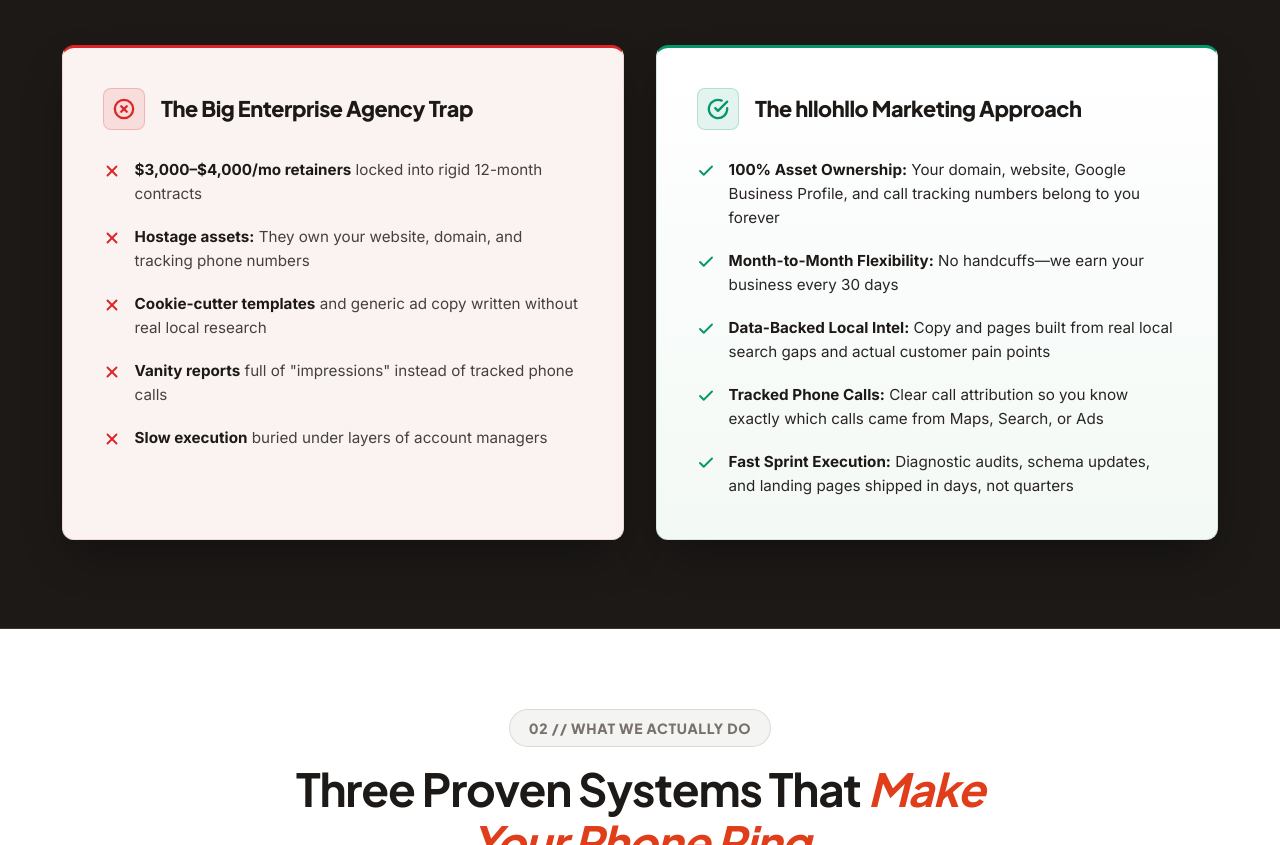
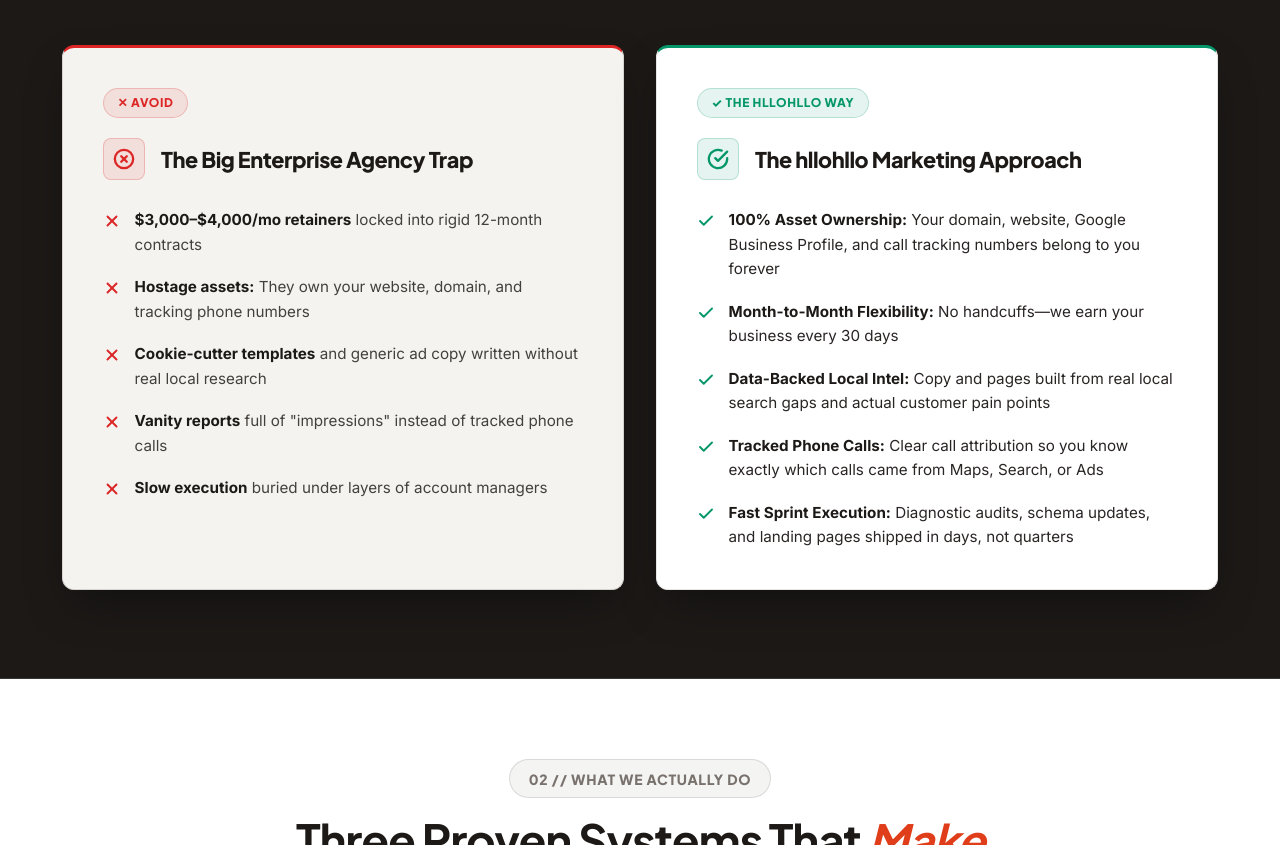
Before and after one commit to junonino/hellohello, a plain HTML site: page index.html in a window 1280 px wide. Shown: the part 1213-2058 px from the top of the page. Drawn offline with Linux system fonts and the light colour scheme.

Commit message:
Implement Option A comparison cards with micro-status badges

```diff
--- a/index.html
+++ b/index.html
@@ -32,7 +32,7 @@
   <link rel="icon" type="image/png" href="assets/hhlohllomktg-logo.png">
 
   <!-- Master Stylesheet -->
-  <link rel="stylesheet" href="styles.css?v=16">
+  <link rel="stylesheet" href="styles.css?v=17">
 
   <!-- Structured Data / JSON-LD -->
   <script type="application/ld+json">
@@ -256,6 +256,9 @@
         <div class="comparison-grid">
           <!-- Left Card: The Big Enterprise Agency Trap -->
           <div class="comparison-card card-negative" id="card-legacy-trap">
+            <div style="display: flex; align-items: center; justify-content: space-between; margin-bottom: 1.25rem;">
+              <span class="status-pill status-pill-neg">✕ Avoid</span>
+            </div>
             <div class="comparison-card-header">
               <div class="comp-icon comp-icon-neg">
                 <svg width="22" height="22" viewBox="0 0 24 24" fill="none" stroke="currentColor" stroke-width="2.5" stroke-linecap="round" stroke-linejoin="round"><circle cx="12" cy="12" r="10"></circle><line x1="15" y1="9" x2="9" y2="15"></line><line x1="9" y1="9" x2="15" y2="15"></line></svg>
@@ -291,6 +294,9 @@
 
           <!-- Right Card: The hllohllo Marketing Approach -->
           <div class="comparison-card card-positive" id="card-hllohllo-way">
+            <div style="display: flex; align-items: center; justify-content: space-between; margin-bottom: 1.25rem;">
+              <span class="status-pill status-pill-pos">✓ The hllohllo Way</span>
+            </div>
             <div class="comparison-card-header">
               <div class="comp-icon comp-icon-pos">
                 <svg width="22" height="22" viewBox="0 0 24 24" fill="none" stroke="currentColor" stroke-width="2.5" stroke-linecap="round" stroke-linejoin="round"><path d="M22 11.08V12a10 10 0 1 1-5.93-9.14"></path><polyline points="22 4 12 14.01 9 11.01"></polyline></svg>
--- a/styles.css
+++ b/styles.css
@@ -75,7 +75,9 @@
 }
 
 /* Base Reset & Defaults */
-*, *::before, *::after {
+*,
+*::before,
+*::after {
   box-sizing: border-box;
   margin: 0;
   padding: 0;
@@ -114,7 +116,10 @@ a:hover {
   color: var(--blue-anchor-hover);
 }
 
-button, input, select, textarea {
+button,
+input,
+select,
+textarea {
   font-family: var(--font-sans);
   font-size: inherit;
 }
@@ -129,7 +134,8 @@ button, input, select, textarea {
 /* ==========================================================================
    Editorial Serif Display Headlines + Bold Utilitarian Sans Cards
    ========================================================================== */
-h1, h2 {
+h1,
+h2 {
   font-family: var(--font-serif);
   font-weight: 700;
   line-height: 1.15;
@@ -138,7 +144,10 @@ h1, h2 {
   font-optical-sizing: auto;
 }
 
-h3, h4, h5, h6 {
+h3,
+h4,
+h5,
+h6 {
   font-family: var(--font-sans);
   font-weight: 800;
   line-height: 1.25;
@@ -423,8 +432,13 @@ button.btn-secondary:hover {
 }
 
 @keyframes marquee-slow {
-  0% { transform: translateX(0); }
-  100% { transform: translateX(-50%); }
+  0% {
+    transform: translateX(0);
+  }
+
+  100% {
+    transform: translateX(-50%);
+  }
 }
 
 /* ==========================================================================
@@ -615,9 +629,20 @@ button.btn-secondary:hover {
 }
 
 @keyframes pulseGlow {
-  0% { transform: scale(0.95); box-shadow: 0 0 0 0 rgba(40, 167, 69, 0.7); }
-  70% { transform: scale(1); box-shadow: 0 0 0 6px rgba(40, 167, 69, 0); }
-  100% { transform: scale(0.95); box-shadow: 0 0 0 0 rgba(40, 167, 69, 0); }
+  0% {
+    transform: scale(0.95);
+    box-shadow: 0 0 0 0 rgba(40, 167, 69, 0.7);
+  }
+
+  70% {
+    transform: scale(1);
+    box-shadow: 0 0 0 6px rgba(40, 167, 69, 0);
+  }
+
+  100% {
+    transform: scale(0.95);
+    box-shadow: 0 0 0 0 rgba(40, 167, 69, 0);
+  }
 }
 
 .map-biz-row {
@@ -766,7 +791,7 @@ button.btn-secondary:hover {
   border-radius: var(--radius-md);
   border: 1px solid var(--border-divider);
   box-shadow: 0 20px 45px -12px rgba(26, 37, 54, 0.1),
-              0 4px 12px -2px rgba(26, 37, 54, 0.04);
+    0 4px 12px -2px rgba(26, 37, 54, 0.04);
   padding: 1.5rem;
   transition: transform var(--transition-smooth), box-shadow var(--transition-smooth);
 }
@@ -774,7 +799,7 @@ button.btn-secondary:hover {
 .audit-card:hover {
   transform: translateY(-2px);
   box-shadow: 0 24px 50px -12px rgba(26, 37, 54, 0.14),
-              0 6px 16px -2px rgba(26, 37, 54, 0.06);
+    0 6px 16px -2px rgba(26, 37, 54, 0.06);
 }
 
 .audit-card-header {
@@ -920,6 +945,7 @@ button.btn-secondary:hover {
   .audit-card {
     padding: 1.15rem;
   }
+
   .audit-row {
     grid-template-columns: auto 1fr;
     grid-template-rows: auto auto;
@@ -927,12 +953,15 @@ button.btn-secondary:hover {
     align-items: start;
     padding: 0.85rem 0;
   }
+
   .audit-row-icon {
     grid-row: 1 / span 2;
   }
+
   .audit-row-main {
     grid-column: 2;
   }
+
   .audit-chip {
     grid-column: 2;
     justify-self: start;
@@ -985,8 +1014,8 @@ button.btn-secondary:hover {
 }
 
 .card-negative {
-  background: #FAF3F2;
-  border: 1px solid #EED9D7;
+  background: #F4F3EF;
+  border: 1px solid #D6D3D1;
   border-top: 3px solid #DC2626;
   color: #292524;
   box-shadow: 0 20px 45px -10px rgba(0, 0, 0, 0.35);
@@ -1009,9 +1038,9 @@ button.btn-secondary:hover {
 }
 
 .card-positive {
-  background: linear-gradient(180deg, #FFFFFF 0%, #F3F9F5 100%);
+  background: var(--card-white);
   color: var(--text-ink);
-  border: 1px solid #D5E8DD;
+  border: 1px solid var(--border-divider);
   border-top: 3px solid #059669;
   box-shadow: 0 20px 45px -10px rgba(0, 0, 0, 0.35);
 }
@@ -1030,6 +1059,32 @@ button.btn-secondary:hover {
 
 .card-positive .comparison-item svg {
   color: #059669;
+}
+
+/* Status Micro-Pills (Wrong vs Right) */
+.status-pill {
+  display: inline-flex;
+  align-items: center;
+  gap: 0.35rem;
+  padding: 0.3rem 0.85rem;
+  border-radius: var(--radius-full);
+  font-family: var(--font-sans);
+  font-size: 0.75rem;
+  font-weight: 800;
+  letter-spacing: 0.05em;
+  text-transform: uppercase;
+}
+
+.status-pill-neg {
+  background: rgba(220, 38, 38, 0.1);
+  color: #DC2626;
+  border: 1px solid rgba(220, 38, 38, 0.22);
+}
+
+.status-pill-pos {
+  background: rgba(5, 150, 105, 0.1);
+  color: #059669;
+  border: 1px solid rgba(5, 150, 105, 0.22);
 }
 
 .comparison-card-header {
@@ -1747,15 +1802,19 @@ button.btn-secondary:hover {
     grid-template-columns: 1fr;
     text-align: center;
   }
+
   .hero-subtitle {
     margin: 0 auto 2.25rem auto;
   }
+
   .hero-cta-group {
     justify-content: center;
   }
+
   .hero-proof-bar {
     justify-content: center;
   }
+
   .hero-visual-wrap {
     margin-top: 2rem;
     max-width: 680px;
@@ -1763,24 +1822,30 @@ button.btn-secondary:hover {
     margin-right: auto;
     text-align: left;
   }
+
   .bento-grid {
     grid-template-columns: 1fr;
   }
+
   .bento-card-featured,
   .bento-card-wide {
     grid-column: span 1;
   }
+
   .bento-featured-content {
     grid-template-columns: 1fr;
   }
+
   .roadmap-timeline {
     grid-template-columns: repeat(2, 1fr);
   }
+
   .split-conversion-container {
     grid-template-columns: 1fr;
     padding: 2.5rem;
     gap: 2.5rem;
   }
+
   .footer-grid {
     grid-template-columns: repeat(2, 1fr);
   }
@@ -1791,36 +1856,46 @@ button.btn-secondary:hover {
     height: 40px;
     max-width: 195px;
   }
+
   .underline-accent {
     text-underline-offset: 4px;
     text-decoration-thickness: 2px;
   }
+
   .hero-title {
     font-size: 2.65rem;
   }
+
   .hero-trust-strip {
     grid-template-columns: 1fr;
   }
+
   .comparison-grid {
     grid-template-columns: 1fr;
   }
+
   .roadmap-timeline,
   .roadmap-timeline-2col {
     grid-template-columns: 1fr;
   }
+
   .form-row-2col {
     grid-template-columns: 1fr;
     gap: 0.75rem;
   }
+
   .nav-links {
     display: none;
   }
+
   .mobile-menu-btn {
     display: block;
   }
+
   .nav-cta-group .btn {
     display: none;
   }
+
   .section-header h2 {
     font-size: 2.25rem;
   }
@@ -1830,18 +1905,23 @@ button.btn-secondary:hover {
   .container {
     padding: 0 1.25rem;
   }
+
   .hero-title {
     font-size: 2.35rem;
   }
+
   .section-header h2 {
     font-size: 1.95rem;
   }
+
   .split-conversion-container {
     padding: 1.5rem;
   }
+
   .split-conversion-right {
     padding: 1.5rem;
   }
+
   .footer-grid {
     grid-template-columns: 1fr;
     gap: 2rem;
```
Also changed, not shown: privacy.html (+1 -1 lines), terms.html (+1 -1 lines).
